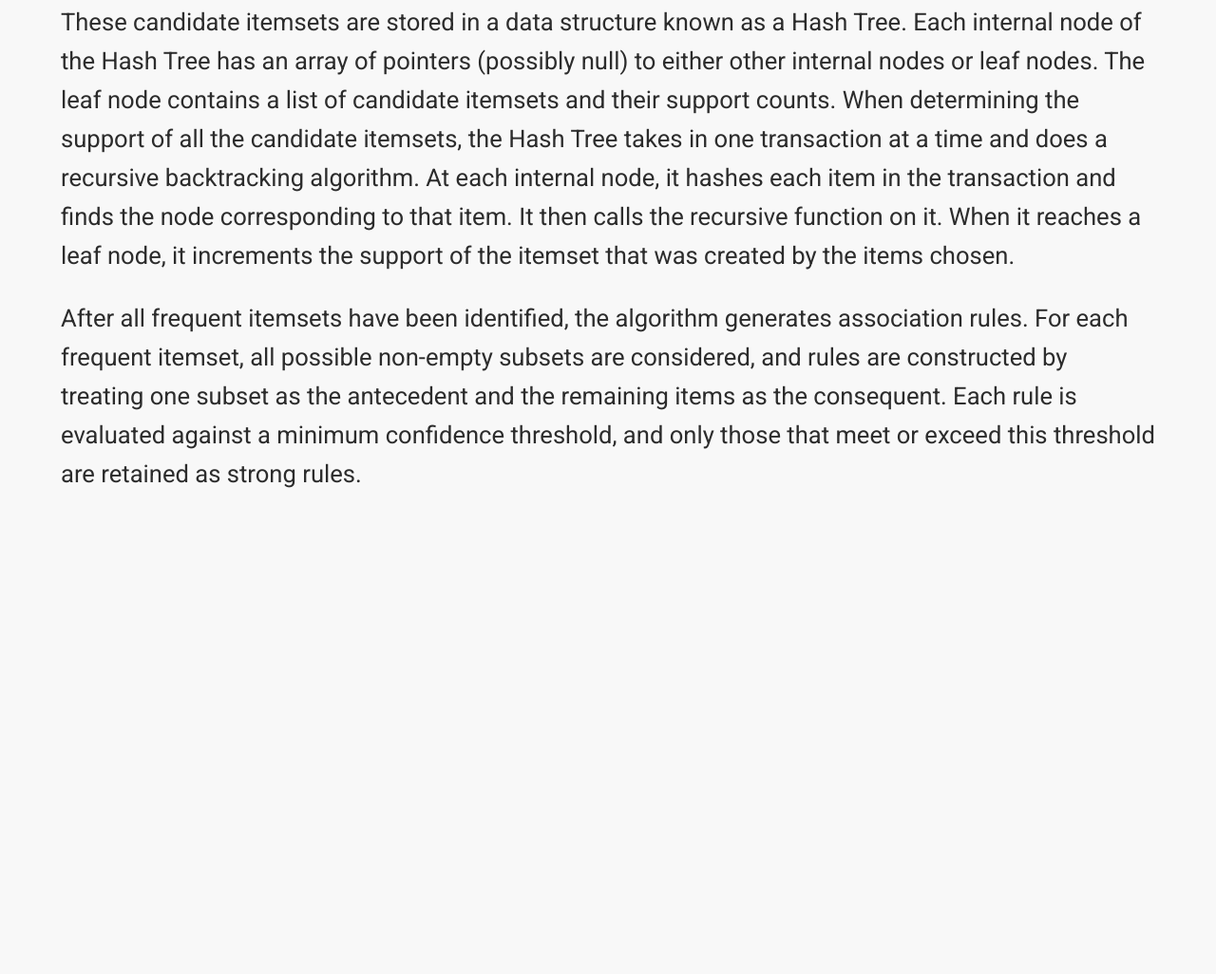
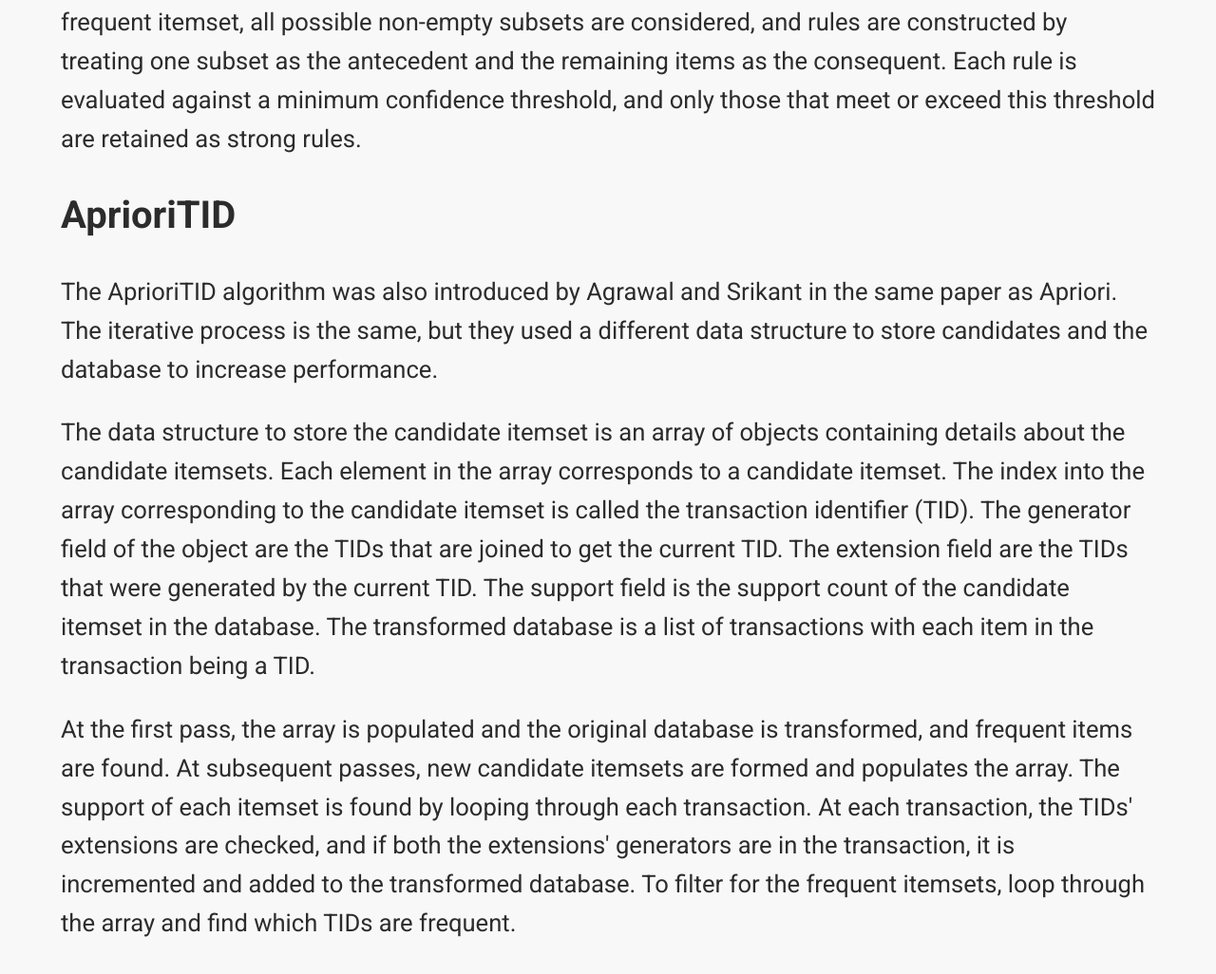
Before and after one commit to Striker2783/Striker2783.github.io, a website: page projects/CS4710/index.html in a window 1280 px wide. Shown: the part 2511-3537 px from the top of the page at 95% size. Before the commit the page ends 3489 px from the top, so only its background shows below. Drawn offline with Linux system fonts and the light colour scheme.

Commit message:
Apriori TID

```diff
--- a/projects/CS4710/index.html
+++ b/projects/CS4710/index.html
@@ -59,19 +59,9 @@
                 <h1>Apriori</h1>
                 <p>The Apriori Algorithm is a fundamental method in the field of association rule mining, a branch of
                     data mining focused on discovering relationships among variables in large datasets. Introduced by
-                    Agrawal and Srikant in 1994, it is designed to efficiently identify frequent itemsets and generate
-                    association rules in transactional databases. Association rules are typically expressed in the form
-                    "X implies Y," where X and Y are disjoint subsets of items. For example, in retail analytics, such
-                    rules can reveal that customers who buy bread and butter are likely to also buy milk.
-                </p>
-                <p>
-                    In the context of a transactional database, a transaction is defined as a set of items purchased
-                    together, and an itemset is any subset of items. The support of an itemset measures how frequently
-                    the itemset appears in the database, while the confidence of a rule quantifies the likelihood that a
-                    transaction containing X also contains Y. An additional metric, lift, can assess the strength of an
-                    association by comparing the observed frequency of X and Y occurring together to the frequency
-                    expected if they were independent. Lift values greater than one indicate a positive correlation
-                    between X and Y.
+                    Agrawal and Srikant in 1994 titled "Fast Algorithms for Mining Association Rules in Large
+                    Databases", it is designed to efficiently identify frequent itemsets and generate
+                    association rules in transactional databases.
                 </p>
                 <p>
                     The algorithm relies on the Apriori property, also known as the downward-closure property, which
@@ -89,10 +79,10 @@
                     until no new frequent itemsets can be generated.
                 </p>
                 <p>
-                    These candidate itemsets are stored in a data structure known as a Hash Tree. Each internal node of
-                    the Hash Tree has an array of pointers (possibly null) to either other internal nodes or leaf nodes.
+                    These candidate itemsets are stored in a data structure known as a hash tree. Each internal node of
+                    the hash tree has an array of pointers (possibly null) to either other internal nodes or leaf nodes.
                     The leaf node contains a list of candidate itemsets and their support counts. When determining the
-                    support of all the candidate itemsets, the Hash Tree takes in one transaction at a time and does a
+                    support of all the candidate itemsets, the hash tree takes in one transaction at a time and does a
                     recursive backtracking algorithm. At each internal node, it hashes each item in the transaction and
                     finds the node corresponding to that item. It then calls the recursive function on it. When it
                     reaches a leaf node, it increments the support of the itemset that was created by the items chosen.
@@ -105,6 +95,27 @@
                     are retained as strong rules.
                 </p>
             </section>
+            <section id="aprioritid">
+                <h1>AprioriTID</h1>
+                <p>The AprioriTID algorithm was also introduced by Agrawal and Srikant in the same paper as Apriori. The
+                    iterative process is the same, but they used a different data structure to store candidates and the
+                    database to increase performance.</p>
+                <p>The data structure to store the candidate itemset is an array of objects containing details about the
+                    candidate itemsets. Each element in the
+                    array corresponds to a candidate itemset. The index into the array corresponding
+                    to the candidate itemset is called the transaction identifier (TID). The generator field of the
+                    object are the TIDs that are joined to get the current TID. The extension field are the TIDs that
+                    were generated by the current TID. The support field is the support count of the candidate itemset
+                    in the database. The transformed database is a list of transactions with each item in the
+                    transaction being a TID.
+                </p>
+                <p>At the first pass, the array is populated and the original database is transformed, and frequent
+                    items are found. At subsequent passes, new candidate itemsets are formed and populates the array.
+                    The support of each itemset is found by looping through each transaction. At each transaction, the
+                    TIDs' extensions are checked, and if both the extensions' generators are in the transaction, it is
+                    incremented and added to the transformed database. To filter for the frequent itemsets, loop through
+                    the array and find which TIDs are frequent.</p>
+            </section>
         </article>
     </main>
 </body>
```
